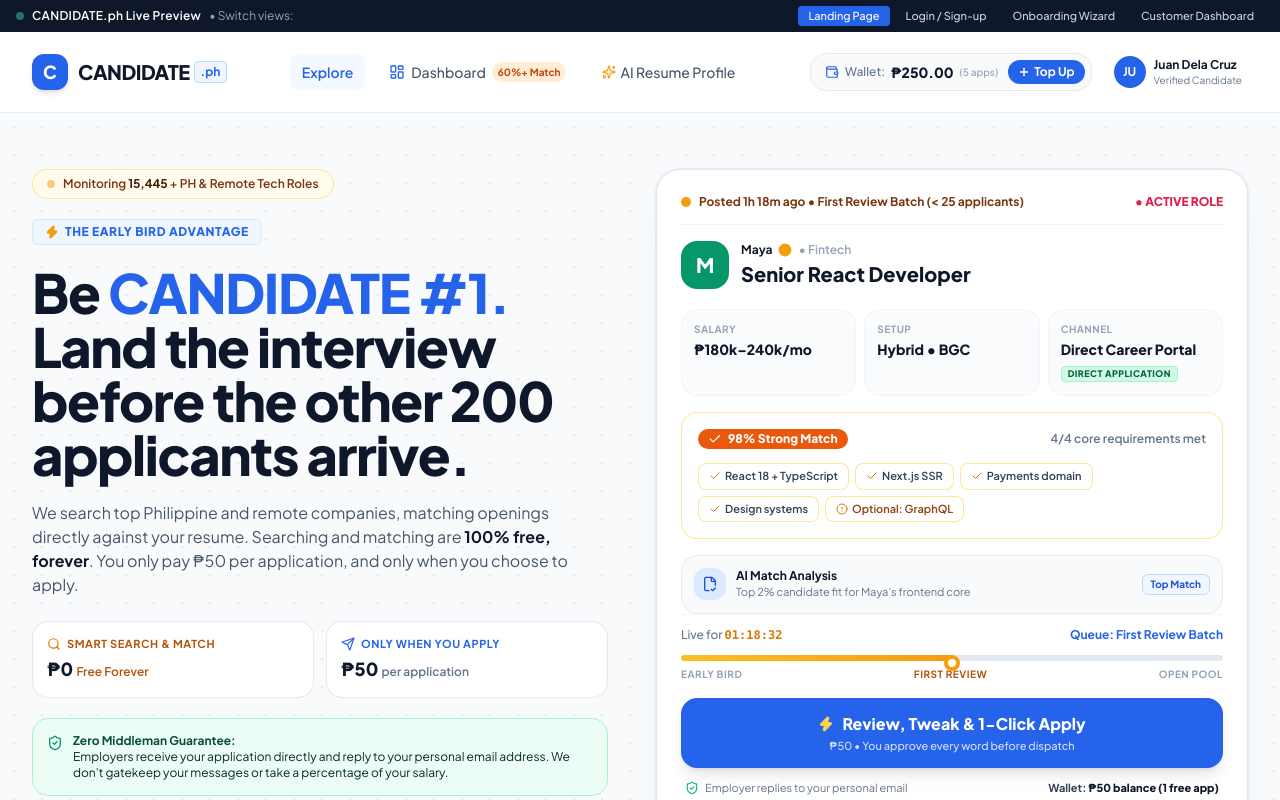
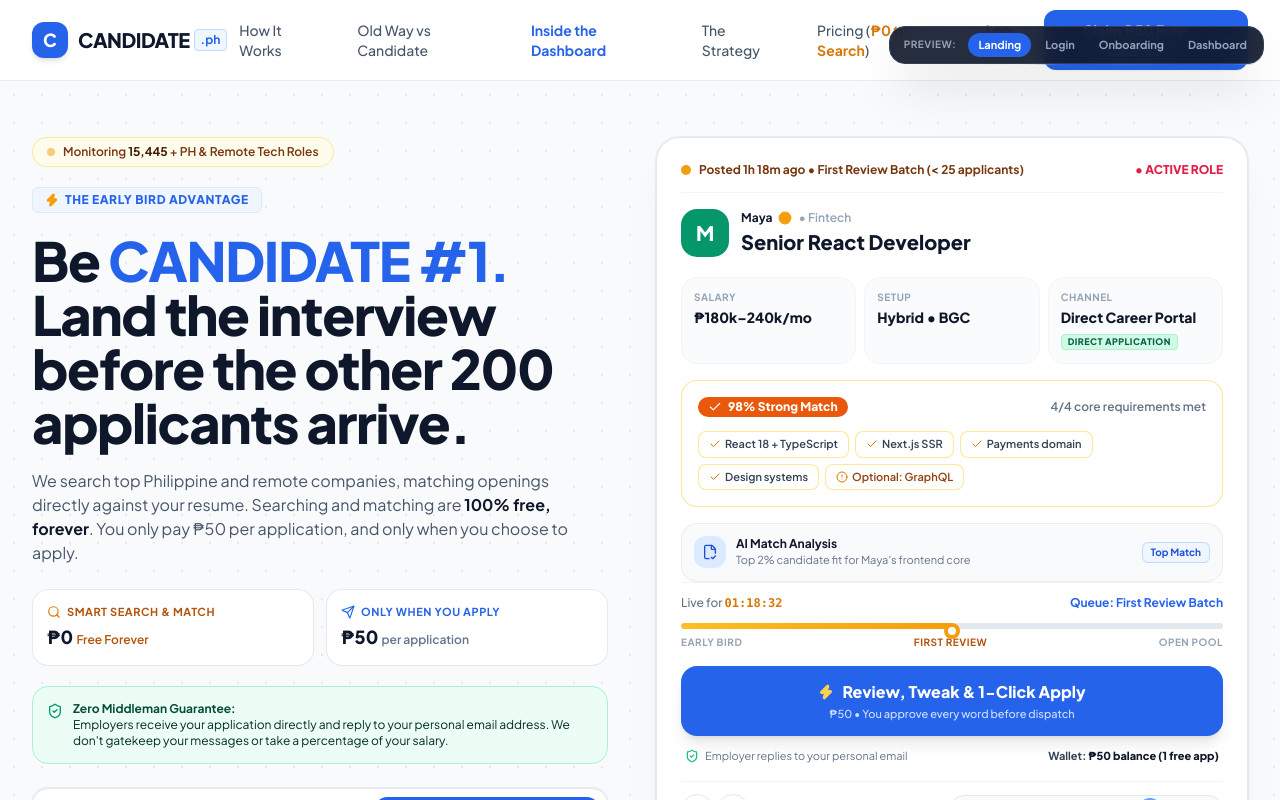
Before and after one commit to nicasiotuason/candidate-ph, a React (Vite) app: page / in a window 1280 px wide. Shown: the top 800 px of the page. Built offline with nearby package versions, Linux system fonts and the light colour scheme.

Commit message:
fix(navbar): clean public landing page navigation, contextual headers, discrete preview switcher

```diff
--- a/src/components/Navbar.jsx
+++ b/src/components/Navbar.jsx
@@ -1,60 +1,21 @@
 import React from 'react';
-import { Zap, Wallet, Plus, User, LogOut, ArrowRight, LayoutDashboard, Compass, Sparkles } from 'lucide-react';
+import { Wallet, Plus, LogOut, ArrowRight, User, LayoutDashboard, Sparkles, ArrowLeft } from 'lucide-react';
 
 export default function Navbar({ currentView, setCurrentView, user, onOpenTopUp, onLogout }) {
+  const isLanding = currentView === 'landing';
+  const isAuth = currentView === 'auth';
+  const isOnboarding = currentView === 'onboarding';
+  const isDashboard = currentView === 'dashboard';
+
   return (
     <header className="sticky top-0 z-40 bg-white/95 backdrop-blur-md border-b border-slate-200/80 transition-all">
-      {/* Dev / Demo Quick Navigation Bar */}
-      <div className="bg-slate-900 text-slate-300 px-4 py-1.5 text-xs flex items-center justify-between">
-        <div className="flex items-center gap-2">
-          <span className="w-2 h-2 rounded-full bg-emerald-400 animate-pulse"></span>
-          <span className="font-semibold text-white tracking-wide">CANDIDATE.ph Live Preview</span>
-          <span className="text-slate-400 hidden sm:inline">• Switch views:</span>
-        </div>
-        <div className="flex items-center gap-1.5 overflow-x-auto">
-          <button
-            onClick={() => setCurrentView('landing')}
-            className={`px-2.5 py-0.5 rounded text-[11px] font-medium transition-colors ${
-              currentView === 'landing' ? 'bg-blue-600 text-white' : 'hover:bg-slate-800 text-slate-300'
-            }`}
-          >
-            Landing Page
-          </button>
-          <button
-            onClick={() => setCurrentView('auth')}
-            className={`px-2.5 py-0.5 rounded text-[11px] font-medium transition-colors ${
-              currentView === 'auth' ? 'bg-blue-600 text-white' : 'hover:bg-slate-800 text-slate-300'
-            }`}
-          >
-            Login / Sign-up
-          </button>
-          <button
-            onClick={() => setCurrentView('onboarding')}
-            className={`px-2.5 py-0.5 rounded text-[11px] font-medium transition-colors ${
-              currentView === 'onboarding' ? 'bg-blue-600 text-white' : 'hover:bg-slate-800 text-slate-300'
-            }`}
-          >
-            Onboarding Wizard
-          </button>
-          <button
-            onClick={() => setCurrentView('dashboard')}
-            className={`px-2.5 py-0.5 rounded text-[11px] font-medium transition-colors ${
-              currentView === 'dashboard' ? 'bg-blue-600 text-white' : 'hover:bg-slate-800 text-slate-300'
-            }`}
-          >
-            Customer Dashboard
-          </button>
-        </div>
-      </div>
-
-      {/* Main Brand Navbar */}
       <div className="max-w-7xl mx-auto px-4 sm:px-6 lg:px-8">
         <div className="flex items-center justify-between h-16 sm:h-20">
 
           {/* Brand Wordmark */}
           <button
             onClick={() => setCurrentView('landing')}
-            className="flex items-center gap-2.5 group text-left"
+            className="flex items-center gap-2.5 group text-left cursor-pointer"
           >
             <div className="w-9 h-9 rounded-xl bg-blue-600 flex items-center justify-center text-white shadow-md group-hover:scale-105 transition-transform">
               <span className="font-black text-lg">C</span>
@@ -67,41 +28,77 @@ export default function Navbar({ currentView, setCurrentView, user, onOpenTopUp,
             </div>
           </button>
 
-          {/* Center Links */}
+          {/* 1. PUBLIC LANDING PAGE NAVIGATION (Only shown to public visitors) */}
+          {isLanding && (
+            <>
               <nav className="hidden md:flex items-center space-x-1 lg:space-x-3 text-sm font-medium text-slate-600">
+                <a
+                  href="#how-it-works"
+                  className="px-3 py-2 rounded-lg hover:text-slate-900 hover:bg-slate-50 transition-colors"
+                >
+                  How It Works
+                </a>
+                <a
+                  href="#comparison"
+                  className="px-3 py-2 rounded-lg hover:text-slate-900 hover:bg-slate-50 transition-colors"
+                >
+                  Old Way vs Candidate
+                </a>
+                <a
+                  href="#dashboard-preview"
+                  className="px-3 py-2 rounded-lg text-blue-600 font-bold hover:bg-blue-50 transition-colors"
+                >
+                  Inside the Dashboard
+                </a>
+                <a
+                  href="#the-science"
+                  className="px-3 py-2 rounded-lg hover:text-slate-900 hover:bg-slate-50 transition-colors"
+                >
+                  The Strategy
+                </a>
+                <a
+                  href="#pricing"
+                  className="px-3 py-2 rounded-lg hover:text-slate-900 hover:bg-slate-50 transition-colors"
+                >
+                  Pricing (<span className="text-amber-600 font-bold">₱0 to Search</span>)
+                </a>
+              </nav>
+
+              <div className="flex items-center space-x-3">
                 <button
-              onClick={() => setCurrentView('landing')}
-              className={`px-3 py-2 rounded-lg transition-colors ${
-                currentView === 'landing' ? 'text-blue-600 bg-blue-50/70 font-semibold' : 'hover:text-slate-900 hover:bg-slate-50'
-              }`}
+                  onClick={() => setCurrentView('auth')}
+                  className="px-3.5 py-2 text-sm font-semibold text-slate-700 hover:text-slate-900 rounded-lg hover:bg-slate-100 transition-colors cursor-pointer"
                 >
-              Explore
+                  Log In
                 </button>
                 <button
-              onClick={() => setCurrentView('dashboard')}
-              className={`px-3 py-2 rounded-lg transition-colors flex items-center gap-1.5 ${
-                currentView === 'dashboard' ? 'text-blue-600 bg-blue-50/70 font-bold' : 'hover:text-slate-900 hover:bg-slate-50'
-              }`}
+                  onClick={() => setCurrentView('auth')}
+                  className="inline-flex items-center gap-2 px-4 py-2.5 text-sm font-bold text-white bg-blue-600 hover:bg-blue-700 active:scale-95 rounded-xl shadow-sm transition-all cursor-pointer"
                 >
-              <LayoutDashboard className="w-4 h-4 text-blue-600" />
-              <span>Dashboard</span>
-              <span className="text-[10px] bg-orange-100 text-orange-700 px-1.5 py-0.2 rounded-full font-bold">60%+ Match</span>
+                  <span>Claim ₱50 Free Balance</span>
+                  <ArrowRight className="w-4 h-4" />
                 </button>
-            <button
-              onClick={() => setCurrentView('onboarding')}
-              className={`px-3 py-2 rounded-lg transition-colors flex items-center gap-1 ${
-                currentView === 'onboarding' ? 'text-blue-600 bg-blue-50/70 font-semibold' : 'hover:text-slate-900 hover:bg-slate-50'
-              }`}
-            >
-              <Sparkles className="w-3.5 h-3.5 text-amber-500" />
-              <span>AI Resume Profile</span>
-            </button>
+              </div>
+            </>
+          )}
+
+          {/* 2. AUTHENTICATED CUSTOMER DASHBOARD NAVIGATION */}
+          {isDashboard && (
+            <>
+              <nav className="hidden md:flex items-center space-x-1 lg:space-x-2 text-xs font-bold text-slate-600">
+                <span className="px-3 py-1.5 rounded-xl bg-blue-50 text-blue-700 border border-blue-200 flex items-center gap-1.5">
+                  <LayoutDashboard className="w-3.5 h-3.5" />
+                  <span>Applicant Portal</span>
+                </span>
+                <span className="text-slate-400">•</span>
+                <span className="text-slate-500 font-medium">
+                  Candidate ID: <strong className="text-slate-800">{user?.id || 'USR-01'}</strong>
+                </span>
               </nav>
 
-          {/* Right Header Controls: Wallet & Account */}
               <div className="flex items-center space-x-3">
                 {/* Wallet Pill */}
-            <div className="flex items-center bg-slate-50 hover:bg-slate-100/90 border border-slate-200 rounded-2xl p-1 pr-1.5 transition-all">
+                <div className="flex items-center bg-slate-50 border border-slate-200 rounded-2xl p-1 pr-1.5">
                   <div className="flex items-center gap-1.5 px-2.5 py-1 text-xs">
                     <Wallet className="w-3.5 h-3.5 text-blue-600" />
                     <span className="text-slate-500 font-medium">Wallet:</span>
@@ -114,43 +111,91 @@ export default function Navbar({ currentView, setCurrentView, user, onOpenTopUp,
                   </div>
                   <button
                     onClick={onOpenTopUp}
-                className="inline-flex items-center gap-1 px-2.5 py-1 text-xs font-bold text-white bg-blue-600 hover:bg-blue-700 rounded-xl shadow-xs transition-colors"
-                title="Reload via PayMongo"
+                    className="inline-flex items-center gap-1 px-2.5 py-1 text-xs font-bold text-white bg-blue-600 hover:bg-blue-700 rounded-xl shadow-xs transition-colors cursor-pointer"
+                    title="Reload with PayMongo"
                   >
                     <Plus className="w-3 h-3 stroke-[3]" />
                     <span>Top Up</span>
                   </button>
                 </div>
 
-            {/* Profile or Login CTA */}
-            {user?.isOnboarded ? (
-              <div className="flex items-center gap-2 pl-1">
-                <button
-                  onClick={() => setCurrentView('dashboard')}
-                  className="flex items-center gap-2 p-1.5 rounded-xl hover:bg-slate-100 transition-colors text-left"
-                >
+                {/* Profile Pill & Log Out */}
+                <div className="flex items-center gap-2 pl-1 border-l border-slate-200">
+                  <div className="flex items-center gap-2 p-1.5 text-left">
                     <div className="w-8 h-8 rounded-full bg-blue-600 text-white font-bold text-xs flex items-center justify-center shadow-xs">
-                    {user.name ? user.name.substring(0, 2).toUpperCase() : 'JD'}
+                      {user?.name ? user.name.substring(0, 2).toUpperCase() : 'JD'}
                     </div>
                     <div className="hidden lg:block">
-                    <p className="text-xs font-bold text-slate-900 leading-none">{user.name}</p>
+                      <p className="text-xs font-bold text-slate-900 leading-none">{user?.name || 'Juan Dela Cruz'}</p>
                       <p className="text-[10px] text-slate-500 leading-none mt-1">Verified Candidate</p>
                     </div>
+                  </div>
+
+                  <button
+                    onClick={onLogout}
+                    className="p-2 rounded-xl text-slate-400 hover:text-slate-700 hover:bg-slate-100 transition-colors cursor-pointer"
+                    title="Sign Out"
+                  >
+                    <LogOut className="w-4 h-4" />
                   </button>
                 </div>
-            ) : (
+              </div>
+            </>
+          )}
+
+          {/* 3. ONBOARDING & AUTH VIEW HEADERS */}
+          {(isAuth || isOnboarding) && (
+            <div className="flex items-center gap-3">
               <button
-                onClick={() => setCurrentView('auth')}
-                className="inline-flex items-center gap-1.5 px-4 py-2 text-sm font-bold text-white bg-blue-600 hover:bg-blue-700 rounded-xl shadow-sm transition-all"
+                onClick={() => setCurrentView('landing')}
+                className="inline-flex items-center gap-1.5 text-xs font-bold text-slate-600 hover:text-slate-900 px-3 py-2 rounded-xl hover:bg-slate-100 transition-colors cursor-pointer"
               >
-                <span>Log In</span>
-                <ArrowRight className="w-4 h-4" />
+                <ArrowLeft className="w-4 h-4" />
+                <span>Back to Home</span>
               </button>
+            </div>
           )}
-          </div>
 
         </div>
       </div>
+
+      {/* Discrete Floating Preview Navigator for Testing (Bottom Right Corner) */}
+      <div className="fixed bottom-4 right-4 z-50 bg-slate-900/90 backdrop-blur-md text-slate-300 p-1.5 rounded-2xl shadow-2xl border border-slate-700 flex items-center gap-1 text-[11px]">
+        <span className="text-[10px] font-bold text-slate-400 px-2 uppercase tracking-wider hidden sm:inline">Preview:</span>
+        <button
+          onClick={() => setCurrentView('landing')}
+          className={`px-2.5 py-1 rounded-xl font-bold transition-all ${
+            isLanding ? 'bg-blue-600 text-white' : 'hover:bg-slate-800 text-slate-400'
+          }`}
+        >
+          Landing
+        </button>
+        <button
+          onClick={() => setCurrentView('auth')}
+          className={`px-2.5 py-1 rounded-xl font-bold transition-all ${
+            isAuth ? 'bg-blue-600 text-white' : 'hover:bg-slate-800 text-slate-400'
+          }`}
+        >
+          Login
+        </button>
+        <button
+          onClick={() => setCurrentView('onboarding')}
+          className={`px-2.5 py-1 rounded-xl font-bold transition-all ${
+            isOnboarding ? 'bg-blue-600 text-white' : 'hover:bg-slate-800 text-slate-400'
+          }`}
+        >
+          Onboarding
+        </button>
+        <button
+          onClick={() => setCurrentView('dashboard')}
+          className={`px-2.5 py-1 rounded-xl font-bold transition-all ${
+            isDashboard ? 'bg-blue-600 text-white' : 'hover:bg-slate-800 text-slate-400'
+          }`}
+        >
+          Dashboard
+        </button>
+      </div>
+
     </header>
   );
 }
```
Lines whose indentation alone changed are shown as unchanged.
